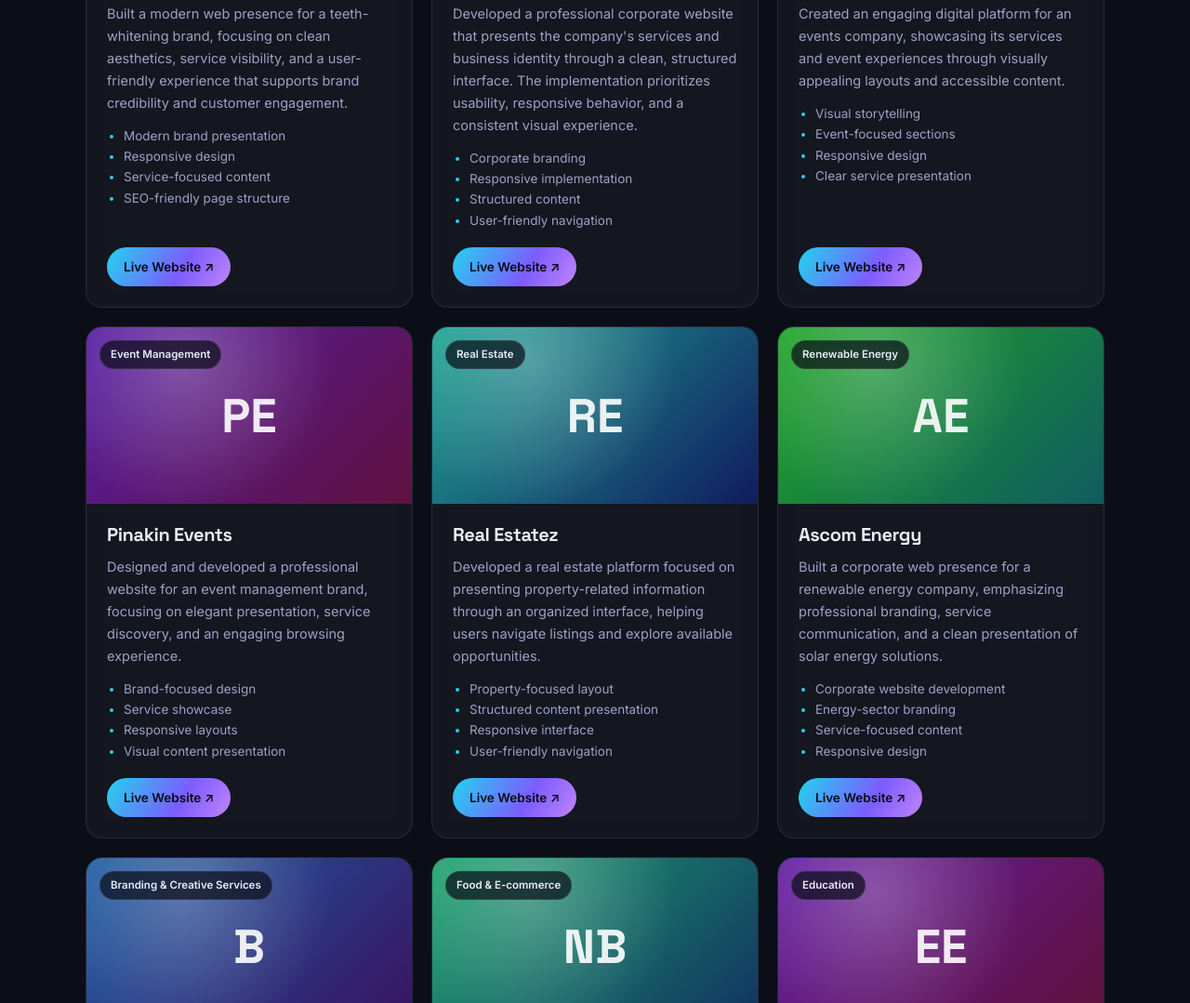
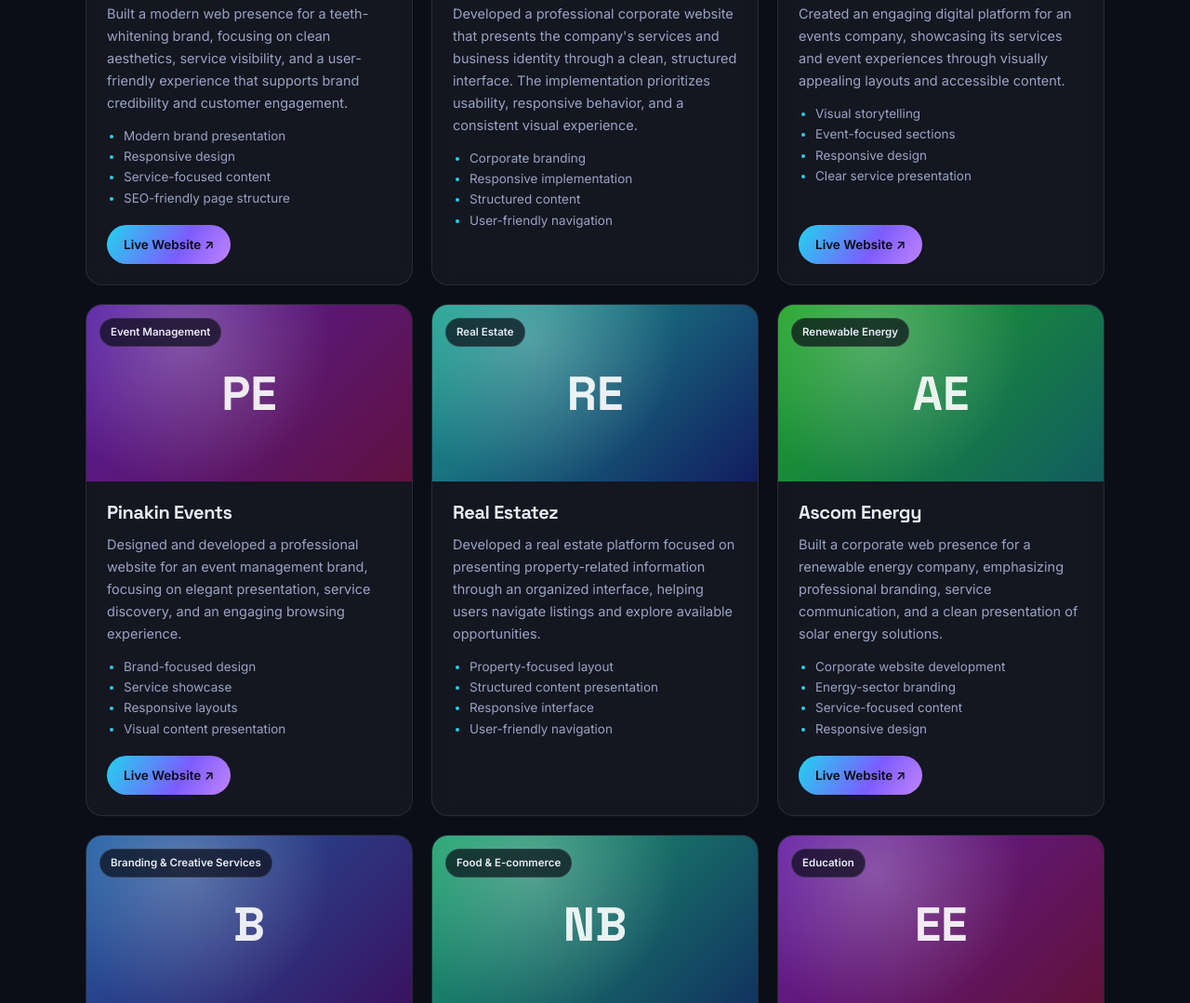
Before and after one commit to aghataquee/Portfolio_Mine, a plain HTML site: page index.html in a window 1280 px wide. Shown: the part 4133-5212 px from the top of the page at 93% size. Drawn offline with Linux system fonts and the light colour scheme.

Commit message:
Modify contact information and project links
Updated contact links and project URLs in the configuration.

```diff
--- a/index.html
+++ b/index.html
@@ -175,7 +175,7 @@ footer{border-top:1px solid var(--line);padding:38px 0;color:var(--mu);font-size
 
 <script>
 /* ===== EDIT ME: contact + links ===== */
-const CFG={email:"your@email.com",linkedin:"https://www.linkedin.com/in/your-profile",github:"https://github.com/your-username",whatsapp:"https://wa.me/910000000000",resume:"resume.pdf"};
+const CFG={email:"your@email.com",linkedin:"https://www.linkedin.com/in/taquee-agha-2420a4262/",github:"https://github.com/aghataquee",whatsapp:"https://wa.me/918533028219",resume:"Resume_Taquee.pdf"};
 
 /* ===== EDIT ME: projects. url = existing live link; tech = only verified technologies; filters = WordPress | HTML, CSS & JavaScript | React | Business Websites | E-commerce; img = optional thumbnail path ===== */
 const P=(name,cat,desc,hl,o={})=>({name,cat,desc,hl,url:"#",gh:"",tech:[],filters:["Business Websites"],img:"",...o});
@@ -194,6 +194,24 @@ P("Nutrishness Baby Food","Food & E-commerce","Developed a visually engaging web
 P("Evergreen EduLife","Education","Created a professional digital platform for an education-focused brand, emphasizing accessible information, organized content, and an approachable user experience.",["Education-focused design","Structured content","Responsive layouts","Easy navigation"]),
 P("Vishranti Badrinath","Hospitality & Travel","Developed a website for a hospitality destination, focusing on presenting its offerings, creating an inviting digital experience, and helping visitors explore relevant information.",["Destination-focused presentation","Visual storytelling","Responsive design","User-friendly content structure"])
 ];
+
+/* ===== EDIT ME: live website links (project name -> URL). Projects without a link hide the button. ===== */
+const LINKS={
+  "Stratops Logistics":"https://stratops.co.in/",
+  "Intrend Furniture":"https://intrendfurniture.com/",
+  "Huda Dental Care":"https://www.hudadentalcare.com/",
+  "Refyn Teeth Whitening":"https://refynteethwhitening.in/",
+  "AOTPL":"",
+  "Aims Events":"https://aimsevents.com/",
+  "Pinakin Events":"https://pinakinevents.com/",
+  "Real Estatez":"",
+  "Ascom Energy":"https://ascomenergy.com/",
+  "BrandXpressions":"https://brandxpressions.in/",
+  "Nutrishness Baby Food":"https://nutrishness.in/",
+  "Evergreen EduLife":"https://evergreenedulife.in/",
+  "Vishranti Badrinath":"https://www.vishranti.in/"
+};
+PROJECTS.forEach(p=>{if(LINKS[p.name])p.url=LINKS[p.name]});
 
 const HL=[["💡","Creative Problem Solver","Turning complex requirements into clear, working solutions."],["⚡","Performance-Focused Developer","Fast, lightweight, search-friendly builds."],["📚","Continuous Learner","Always improving my craft and tooling."]];
 const SK=[["‹/›","Frontend Development",["HTML5","CSS3","JavaScript (ES6+)","React.js","Responsive Web Design","UI/UX Implementation"]],["⚙","Backend Development",["Node.js","Express.js","MongoDB","REST APIs","SQL","Authentication & Authorization"]],["W","WordPress Development",["Custom WordPress Websites","Elementor","WPBakery","WooCommerce","Theme Customization","Plugin Integration","Website Maintenance","WordPress Performance Optimization"]],["🔍","SEO & Digital Optimization",["On-Page SEO","Technical SEO","Keyword Research","Meta Title & Description Optimization","Image Optimization","Website Speed Optimization","Mobile-Friendly Optimization","Google Search Console","Google Analytics","Local SEO","Google Business Profile Optimization"]],["🛠","Tools & Platforms",["Git & GitHub","VS Code","Figma","Postman","Vercel","WordPress"]]];
@@ -216,7 +234,7 @@ function render(f){
   return `<article class="glass proj rv in"><div class="th" style="background:linear-gradient(135deg,hsl(${h} 70% 38%),hsl(${(h+60)%360} 70% 22%))"><span class="badge">${esc(p.cat)}</span>${p.img?`<img src="${esc(p.img)}" alt="${esc(p.name)} website preview" loading="lazy" width="600" height="380">`:`<b aria-hidden="true">${esc(p.name.split(" ").map(w=>w[0]).slice(0,2).join(""))}</b>`}</div>
   <div class="pb"><h3>${esc(p.name)}</h3><p>${esc(p.desc)}</p>${p.tech.length?`<div class="tags" style="margin:0">${p.tech.map(t=>`<span class="tag">${esc(t)}</span>`).join("")}</div>`:""}
   <ul>${p.hl.map(x=>`<li>${esc(x)}</li>`).join("")}</ul>
-  <div class="acts"><a class="btn p" href="${esc(p.url)}" target="_blank" rel="noopener">Live Website ↗</a>${p.gh?`<a class="btn" href="${esc(p.gh)}" target="_blank" rel="noopener">GitHub</a>`:""}</div></div></article>`}).join(""):`<p class="empty">No projects tagged “${esc(f)}” yet. Add this filter to a project's <code>filters</code> array.</p>`;
+  <div class="acts">${p.url&&p.url!=="#"?`<a class="btn p" href="${esc(p.url)}" target="_blank" rel="noopener">Live Website ↗</a>`:""}${p.gh?`<a class="btn" href="${esc(p.gh)}" target="_blank" rel="noopener">GitHub</a>`:""}</div></div></article>`}).join(""):`<p class="empty">No projects tagged “${esc(f)}” yet. Add this filter to a project's <code>filters</code> array.</p>`;
 }
 $("#fl").innerHTML=FILTERS.map((f,i)=>`<button class="f" aria-pressed="${i==0}">${f}</button>`).join("");
 $("#fl").addEventListener("click",e=>{const b=e.target.closest(".f");if(!b)return;document.querySelectorAll(".f").forEach(x=>x.setAttribute("aria-pressed",x===b));render(b.textContent)});
```
